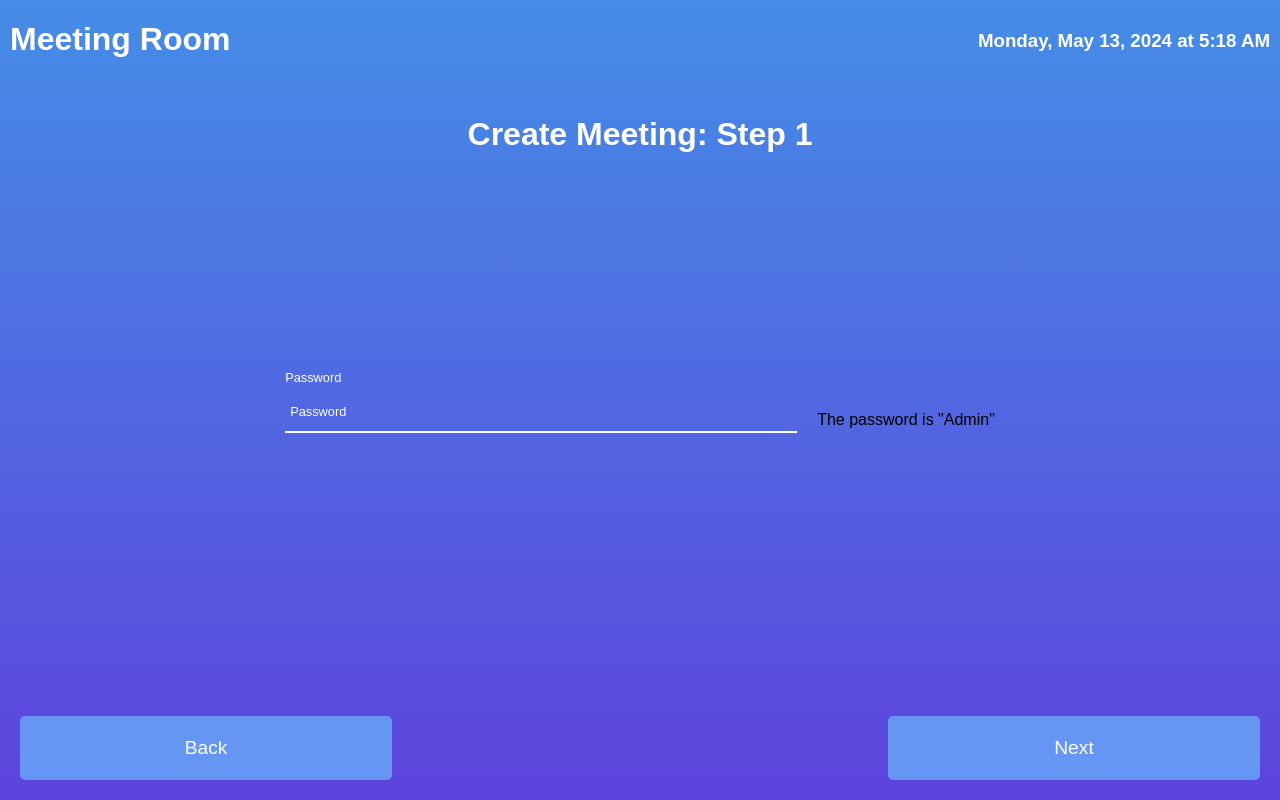
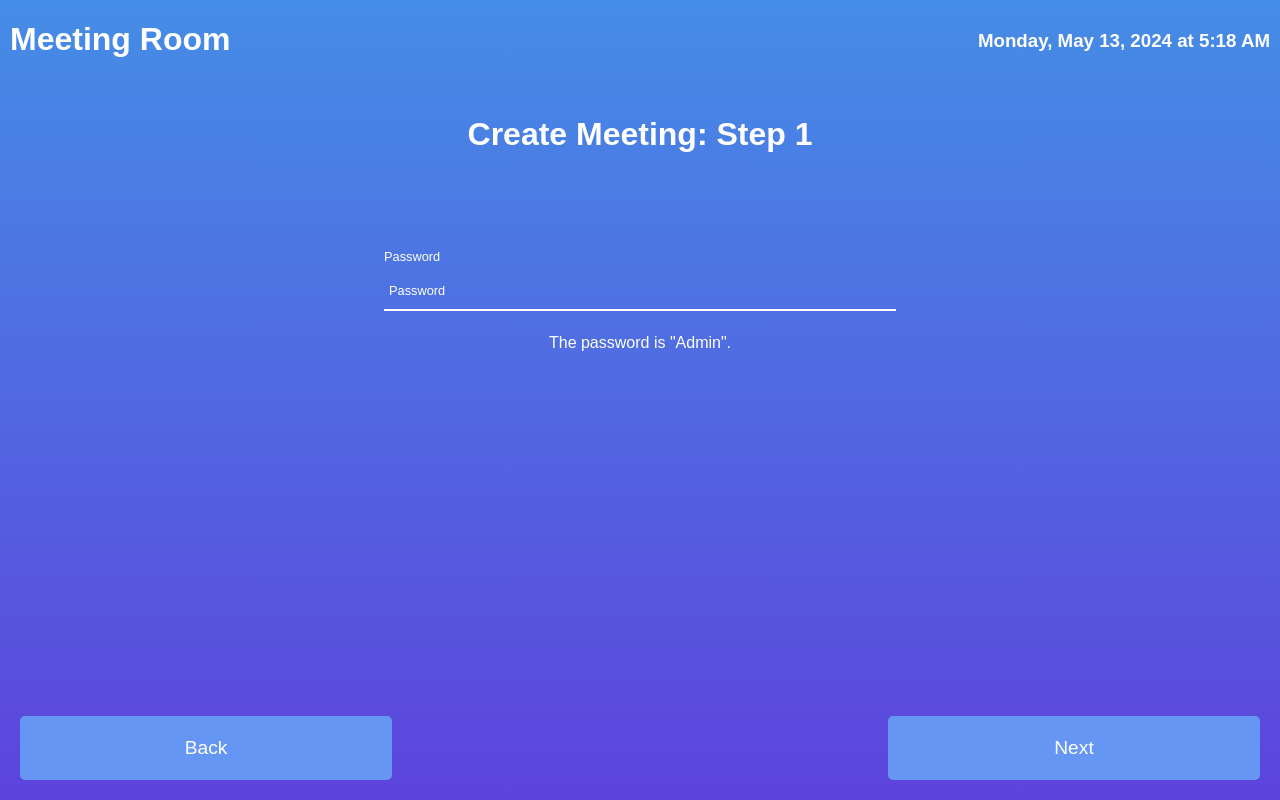
Before and after one commit to kennarddh/meeting-room-react, a React (Vite) app: page /new/1 in a window 1280 px wide. Built offline with nearby package versions, Linux system fonts and the light colour scheme.

Commit message:
feat: Add password hint

```diff
--- a/src/Components/DateTimePicker/Styles.ts
+++ b/src/Components/DateTimePicker/Styles.ts
@@ -23,7 +23,6 @@ export const StyledDateTimePicker = styled(ReactDateTimePicker)`
 
 	& .react-datetime-picker__inputGroup__input:focus,
 	& .react-datetime-picker__button:focus {
-		outline: none;
 		outline: 2px solid #ffffff;
 	}
 
--- a/src/Pages/EnterPasswordPage/EnterPasswordPage.tsx
+++ b/src/Pages/EnterPasswordPage/EnterPasswordPage.tsx
@@ -13,6 +13,7 @@ import {
 	CreateMeetingButton,
 	ErrorText,
 	InnerContentContainer,
+	PasswordHintText,
 	TitleContainer,
 	VerticalContentContainer,
 } from 'Pages/Styles'
@@ -55,7 +56,7 @@ const EnterPasswordPage: FC<{
 				<Title>{title}</Title>
 			</TitleContainer>
 			<VerticalContentContainer>
-				<InnerContentContainer>
+				<InnerContentContainer $vertical>
 					<Input
 						id='password'
 						inputProps={{
@@ -66,7 +67,9 @@ const EnterPasswordPage: FC<{
 						style={{ width: '40%' }}
 						text='Password'
 					/>
-					<p>The password is "Admin"</p>
+					<PasswordHintText>
+						The password is &quot;Admin&quot;.
+					</PasswordHintText>
 				</InnerContentContainer>
 				<ErrorText>{ErrorMessage}</ErrorText>
 			</VerticalContentContainer>
--- a/src/Pages/Home/Styles.tsx
+++ b/src/Pages/Home/Styles.tsx
@@ -71,8 +71,10 @@ export const BookMeetingButton = styled.button`
 
 	cursor: pointer;
 
+	transition: scale 100ms linear;
+
 	&:hover {
-		background-color: #458de6;
+		scale: 1.05;
 	}
 
 	@media screen and (min-width: 2000px) {
--- a/src/Pages/Styles.tsx
+++ b/src/Pages/Styles.tsx
@@ -61,15 +61,15 @@ export const VerticalContentContainer = styled(ContentContainer)`
 	flex-direction: column;
 `
 
-export const InnerContentContainer = styled.div`
+export const InnerContentContainer = styled.div<{ $vertical?: boolean }>`
 	width: 100%;
 	height: 50%;
 
 	display: flex;
 	justify-content: center;
-	align-items: flex-end;
+	align-items: ${props => (props.$vertical ? 'center' : 'flex-end')};
 	gap: 20px;
-	flex-direction: row;
+	flex-direction: ${props => (props.$vertical ? 'column' : 'row')};
 `
 
 export const ErrorText = styled.p`
@@ -86,3 +86,7 @@ export const ErrorText = styled.p`
 
 	font-size: 2vw;
 `
+
+export const PasswordHintText = styled.p`
+	color: #ffffff;
+`
```
